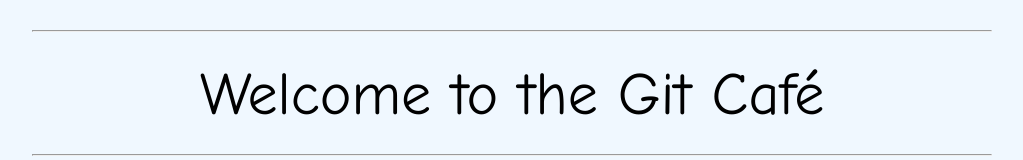
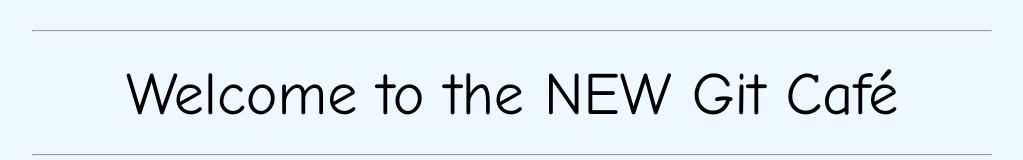
Before and after one commit to michael-dwyer/aws-git, a plain HTML site: page index.html in a window 1280 px wide. Shown: the top 160 px of the page, without its empty margins (128-1151 px from the left). Drawn offline with Linux system fonts and the light colour scheme.

Commit message:
updated index.html

```diff
--- a/index.html
+++ b/index.html
@@ -11,7 +11,7 @@
 
 	<div id="header" class="mainHeader">
 		<hr>
-		<div class="center">Welcome to the Git Caf&eacute;</div>
+		<div class="center">Welcome to the NEW Git Caf&eacute;</div>
 	</div>
 	<br>
 
```
